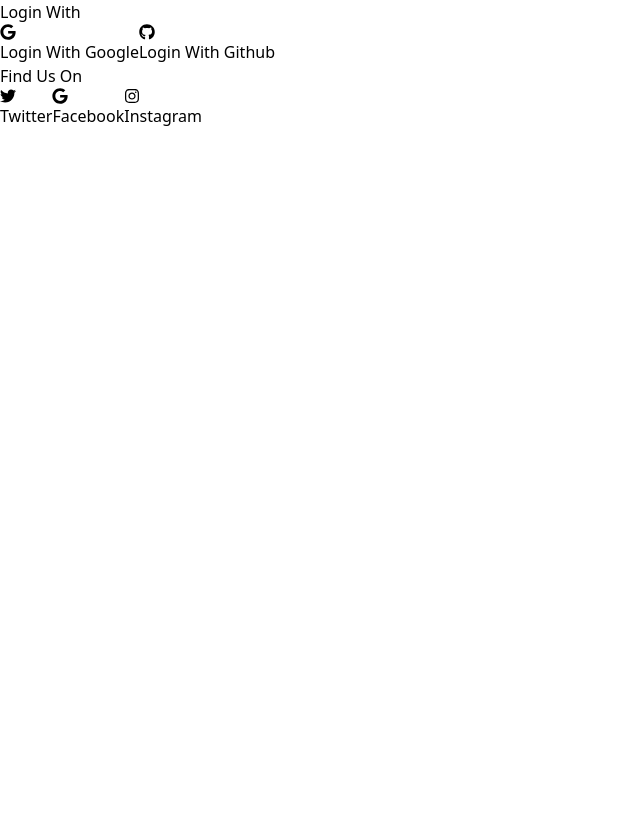
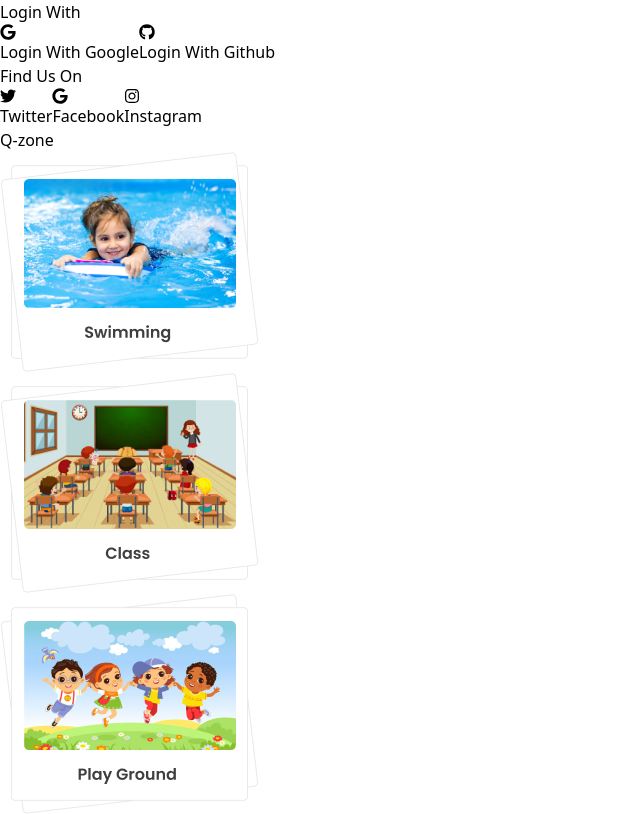
Before and after one commit to rjspyk5/Ajker-News, a React (Vite) app: page / in a window 1280 px wide. Shown: the part 1946-2760 px from the top of the page, without its empty margins (0-640 px from the left). Before the commit the page ends 2074 px from the top, so only its background shows below. Built offline with nearby package versions, Linux system fonts and the light colour scheme; no server answers; a web font is replaced by a local one.

Commit message:
qzone section desgain complete

```diff
--- a/src/pages/Home/Home.jsx
+++ b/src/pages/Home/Home.jsx
@@ -8,7 +8,7 @@ export const Home = () => {
       <div className="grid grid-cols-4 gap-6 *:border">
         <div></div>
         <div className="col-span-2"></div>
-        <div className="p-2">
+        <div className="p-2 ">
           <RightSideNav></RightSideNav>
         </div>
       </div>
--- a/src/pages/Shared/RightSideNav.jsx
+++ b/src/pages/Shared/RightSideNav.jsx
@@ -1,6 +1,9 @@
 import React from "react";
 import { FaGoogle, FaInstagram, FaTwitter } from "react-icons/fa";
 import { FaGithub } from "react-icons/fa";
+import qzone1 from "../../assets/img/qZone1.png";
+import qzone2 from "../../assets/img/qZone2.png";
+import qzone3 from "../../assets/img/qZone3.png";
 
 export const RightSideNav = () => {
   return (
@@ -14,7 +17,7 @@ export const RightSideNav = () => {
           <FaGithub /> Login With Github
         </button>
       </div>
-      <div className="font-normal">
+      <div className="font-normal mb-4">
         <p className="text-[#403F3F] mb-4 font-semibold text-lg">Find Us On</p>
         <button className="border w-full flex rounded-t-xl items-center text-lg p-4 space-x-3">
           <FaTwitter className="mr-3" /> Twitter
@@ -26,6 +29,12 @@ export const RightSideNav = () => {
           <FaInstagram className="mr-3" /> Instagram
         </button>
       </div>
+      <div className="p-4 space-y-7 bg-[#F3F3F3]">
+        <p className="text-lg font-semibold">Q-zone</p>
+        <img src={qzone1} alt="" />
+        <img src={qzone2} alt="" />
+        <img src={qzone3} alt="" />
+      </div>
     </>
   );
 };
```
